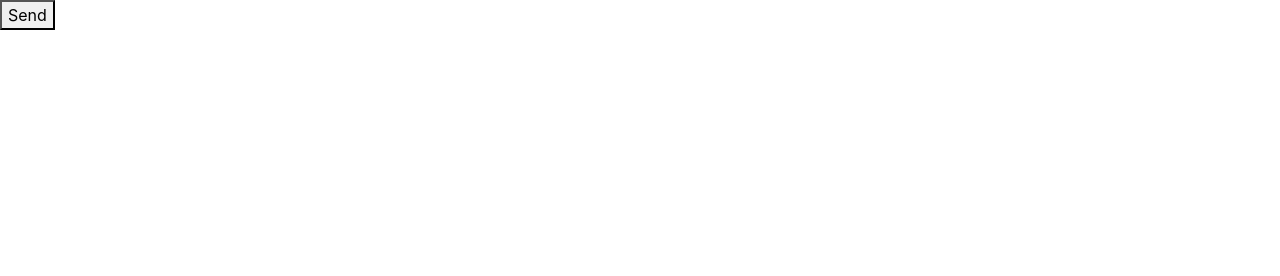
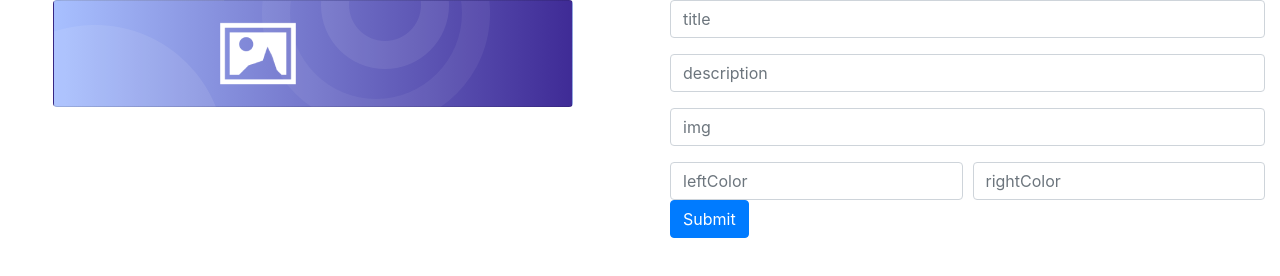
Before and after one commit to jgoramirez/fitnessReact, a React app: page /exercise/new in a window 1280 px wide. Built offline with nearby package versions, Linux system fonts and the light colour scheme.

Commit message:
Version 2-V28

```diff
--- a/src/components/App.js
+++ b/src/components/App.js
@@ -2,7 +2,7 @@ import React from 'react'
 import { BrowserRouter, Route, Switch } from 'react-router-dom'
 import Exercises from '../pages/Exercises'
 import ExerciseNew from '../pages/ExerciseNew'
-import NotFound from '../pages/NotFound'
+import NotFound from '../pages/404'
 
 const App = () => (
     <BrowserRouter>
--- a/src/components/Card.js
+++ b/src/components/Card.js
@@ -1,6 +1,7 @@
 // componente de clase
 import React from 'react'
 import circlesImg from '../images/circles.png'
+import emptyImg from '../images/empty.png'
 import './styles/Card.css'
 
 
@@ -26,12 +27,12 @@ class Card extends React.Component {
         return (
             <div className="card mx-auto Fitness-Card"
                 style={{
-                    backgroundImage: `url(${circlesImg}), linear-gradient(to right, ${leftColor}, ${rightColor})`
+                    backgroundImage: `url(${circlesImg}), linear-gradient(to right, ${leftColor||'#a8c0ff'}, ${rightColor||'#3f2b96'})`
                 }}>
                 <div className="card-body">
                     <div className="row center">
                         <div className="col-6">
-                            <img className="float-right" src={img} alt="exercise"/>
+                            <img className="float-right" src={img || emptyImg} alt="exercise"/>
                         </div>
                         <div className="col-6 Fitness-Card-Info">
                             <h1>{title}</h1>
--- /dev/null
+++ b/src/components/ExerciseForm.js
@@ -0,0 +1,81 @@
+import React from 'react'
+
+class ExerciseForm extends React.Component {
+
+    state = {}
+
+    render() {
+
+        const { onChange, onSubmit, form } = this.props
+
+        return (
+            <div className="container">
+                <form
+                    onSubmit={onSubmit}
+                >
+                    <div className="form-group">
+                        <input
+                            type="text"
+                            className="form-control"
+                            placeholder="title"
+                            name="title"
+                            onChange={onChange}
+                            value={form.title}
+                        />
+                    </div>
+                    <div className="form-group">
+                        <input
+                            type="text"
+                            className="form-control"
+                            placeholder="description"
+                            name="description"
+                            onChange={onChange}
+                            value={form.description}
+                        />
+                    </div>
+                    <div className="form-group">
+                        <input
+                            type="text"
+                            className="form-control"
+                            placeholder="img"
+                            name="img"
+                            onChange={onChange}
+                            value={form.img}
+                        />
+                    </div>
+                    <div className="form-row">
+                        <div className="col">
+                            <input
+                                type="text"
+                                className="form-control"
+                                placeholder="leftColor"
+                                name="leftColor"
+                                onChange={onChange}
+                                value={form.leftColor}
+                            />
+                        </div>
+                        <div className="col">
+                            <input
+                                type="text"
+                                className="form-control"
+                                placeholder="rightColor"
+                                name="rightColor"
+                                onChange={onChange}
+                                value={form.rightColor}
+                            />
+                        </div>
+                    </div>
+                    <button
+                        type="submit"
+                        className="btn btn-primary"
+                    >
+                        Submit
+                    </button>
+                </form>
+
+            </div>
+        )
+    }
+}
+
+export default ExerciseForm
--- /dev/null
+++ b/src/components/Loading.js
@@ -0,0 +1,11 @@
+import React from 'react'
+import './styles/Loading.css'
+
+
+const Loading = () => {
+    return(
+        <div className="loader">Loading...</div>
+    )
+}
+
+export default Loading
--- a/src/components/styles/Card.css
+++ b/src/components/styles/Card.css
@@ -1,6 +1,7 @@
 .card {
     border: none;
     border-radius: 8px;
+    margin-bottom: 20px;
     /* background: url('../../images/circles.png') no-repeat, linear-gradient(to right, #A74CF2, #617BFB); */
 }
 .Fitness-User-Info {
@@ -15,7 +16,6 @@
 .Fitness-Card-Info {
     padding-left: 0;
     padding-right: 75px;
-    padding-bottom: 20px;
 }
 .Fitness-Card-Info h1{
     font-size: 23px;
@@ -33,3 +33,7 @@
     margin-bottom: 80px;
     height: 60px;
 }
+
+img {
+    max-height: 117px;
+}
--- /dev/null
+++ b/src/components/styles/Loading.css
@@ -0,0 +1,80 @@
+.loader {
+    color: #40bfbf;
+    font-size: 90px;
+    text-indent: -9999em;
+    overflow: hidden;
+    width: 1em;
+    height: 1em;
+    border-radius: 50%;
+    margin: 72px auto;
+    position: relative;
+    -webkit-transform: translateZ(0);
+    -ms-transform: translateZ(0);
+    transform: translateZ(0);
+    -webkit-animation: load6 1.7s infinite ease, round 1.7s infinite ease;
+    animation: load6 1.7s infinite ease, round 1.7s infinite ease;
+  }
+  @-webkit-keyframes load6 {
+    0% {
+      box-shadow: 0 -0.83em 0 -0.4em, 0 -0.83em 0 -0.42em, 0 -0.83em 0 -0.44em, 0 -0.83em 0 -0.46em, 0 -0.83em 0 -0.477em;
+    }
+    5%,
+    95% {
+      box-shadow: 0 -0.83em 0 -0.4em, 0 -0.83em 0 -0.42em, 0 -0.83em 0 -0.44em, 0 -0.83em 0 -0.46em, 0 -0.83em 0 -0.477em;
+    }
+    10%,
+    59% {
+      box-shadow: 0 -0.83em 0 -0.4em, -0.087em -0.825em 0 -0.42em, -0.173em -0.812em 0 -0.44em, -0.256em -0.789em 0 -0.46em, -0.297em -0.775em 0 -0.477em;
+    }
+    20% {
+      box-shadow: 0 -0.83em 0 -0.4em, -0.338em -0.758em 0 -0.42em, -0.555em -0.617em 0 -0.44em, -0.671em -0.488em 0 -0.46em, -0.749em -0.34em 0 -0.477em;
+    }
+    38% {
+      box-shadow: 0 -0.83em 0 -0.4em, -0.377em -0.74em 0 -0.42em, -0.645em -0.522em 0 -0.44em, -0.775em -0.297em 0 -0.46em, -0.82em -0.09em 0 -0.477em;
+    }
+    100% {
+      box-shadow: 0 -0.83em 0 -0.4em, 0 -0.83em 0 -0.42em, 0 -0.83em 0 -0.44em, 0 -0.83em 0 -0.46em, 0 -0.83em 0 -0.477em;
+    }
+  }
+  @keyframes load6 {
+    0% {
+      box-shadow: 0 -0.83em 0 -0.4em, 0 -0.83em 0 -0.42em, 0 -0.83em 0 -0.44em, 0 -0.83em 0 -0.46em, 0 -0.83em 0 -0.477em;
+    }
+    5%,
+    95% {
+      box-shadow: 0 -0.83em 0 -0.4em, 0 -0.83em 0 -0.42em, 0 -0.83em 0 -0.44em, 0 -0.83em 0 -0.46em, 0 -0.83em 0 -0.477em;
+    }
+    10%,
+    59% {
+      box-shadow: 0 -0.83em 0 -0.4em, -0.087em -0.825em 0 -0.42em, -0.173em -0.812em 0 -0.44em, -0.256em -0.789em 0 -0.46em, -0.297em -0.775em 0 -0.477em;
+    }
+    20% {
+      box-shadow: 0 -0.83em 0 -0.4em, -0.338em -0.758em 0 -0.42em, -0.555em -0.617em 0 -0.44em, -0.671em -0.488em 0 -0.46em, -0.749em -0.34em 0 -0.477em;
+    }
+    38% {
+      box-shadow: 0 -0.83em 0 -0.4em, -0.377em -0.74em 0 -0.42em, -0.645em -0.522em 0 -0.44em, -0.775em -0.297em 0 -0.46em, -0.82em -0.09em 0 -0.477em;
+    }
+    100% {
+      box-shadow: 0 -0.83em 0 -0.4em, 0 -0.83em 0 -0.42em, 0 -0.83em 0 -0.44em, 0 -0.83em 0 -0.46em, 0 -0.83em 0 -0.477em;
+    }
+  }
+  @-webkit-keyframes round {
+    0% {
+      -webkit-transform: rotate(0deg);
+      transform: rotate(0deg);
+    }
+    100% {
+      -webkit-transform: rotate(360deg);
+      transform: rotate(360deg);
+    }
+  }
+  @keyframes round {
+    0% {
+      -webkit-transform: rotate(0deg);
+      transform: rotate(0deg);
+    }
+    100% {
+      -webkit-transform: rotate(360deg);
+      transform: rotate(360deg);
+    }
+  }
--- /dev/null
+++ b/src/pages/500.js
@@ -0,0 +1,12 @@
+import React from 'react'
+import '../components/styles/Errors.css'
+import FatalErrorImg from '../images/500.png'
+
+const FatalError = () => (
+    <div className="text-center">
+        <h1 className="Error_Text">Error: 500 Unexpected Error</h1>
+        <img src={FatalErrorImg} alt="500 Unexpected Error" className="Error_Image" />
+    </div>
+)
+
+export default FatalError
--- a/src/pages/ExerciseNew.js
+++ b/src/pages/ExerciseNew.js
@@ -1,16 +1,87 @@
 import React from 'react'
+import ExerciseForm from '../components/ExerciseForm'
+import Card from '../components/Card'
+import FatalError from './500'
 
 class ExerciseNew extends React.Component {
 
-    handleClick = () => {
-        console.log(this)
+    state = {
+        form: {
+            title: '',
+            description: '',
+            img: '',
+            leftColor: '',
+            rightColor: ''
+        },
+        loading: false,
+        error: null
+    }
+
+    handleChange = e => {
+        this.setState({
+            form: {
+                ...this.state.form,
+                [e.target.name]: e.target.value
+            }
+        })
+    }
+
+    handleSubmit = async e => {
+        this.state({
+            loading: true
+        })
+
+        e.preventDefault()
+        try {
+            console.log('Try')
+            let config = {
+                method: 'POST',
+                headers: {
+                    'Accept': 'application/json',
+                    'Content-Type': 'application/json',
+                },
+                body: JSON.stringify(this.state.form)
+            }
+
+            let res = await fetch('http://localhost:8000/api/exercises', config)
+            let json = await res.json()
+
+            this.state({
+                loading: false
+            })
+
+            this.props.history.push('/exercise')
+
+        } catch (error) {
+            console.log('Error')
+            this.state({
+                loading: false,
+                error
+            })
+        }
     }
 
     render() {
+
+        if (this.state.error)
+            return <FatalError/>
+
         return (
-            <button onClick={this.handleClick}>
-                Send
-            </button>
+            <div className="row">
+                <div className="col-sm">
+                    <Card
+                        {...this.state.form}
+                    />
+                </div>
+                <div className="col-sm">
+                    <ExerciseForm
+                        onChange = {this.handleChange}
+                        onSubmit = {this.handleSubmit}
+                        form = {this.state.form}
+                    />
+                </div>
+            </div>
+
         )
     }
 }
--- a/src/pages/Exercises.js
+++ b/src/pages/Exercises.js
@@ -2,35 +2,44 @@ import React from 'react'
 import ExerciseList from '../components/ExerciseList'
 import Welcome from '../components/Welcome'
 import AddButton from '../components/AddButton'
+import Loading from '../components/Loading'
+import FatalError from './500'
 
 class Exercises extends React.Component {
 
     state = {
-        data: [{
-            "id": 1,
-            "title": "Technique Guides",
-            "description": "Learn amazing street workout and calisthenics",
-            "img": "https://firebasestorage.googleapis.com/v0/b/tutoriales-e4830.appspot.com/o/exercise.png?alt=media&token=b9c4b236-16a9-4a56-bba2-90c9660a0f06",
-            "leftColor": "#A74CF2",
-            "rightColor": "#617BFB"
-        },{
-            "id": 2,
-            "title": "Skills Training",
-            "description": "Learn the secrets of bodyweight techniques",
-            "img": "https://firebasestorage.googleapis.com/v0/b/tutoriales-e4830.appspot.com/o/exercises02.png?alt=media&token=a5d55381-5f3e-4f25-92dd-560775f96aa2",
-            "leftColor": "#17EAD9",
-            "rightColor": "#6078EA"
-        },{
-            "id": 3,
-            "title": "Strength Training",
-            "description": "Train anytime, everywere and become a superhero!",
-            "img": "https://firebasestorage.googleapis.com/v0/b/tutoriales-e4830.appspot.com/o/exercise03.png?alt=media&token=8e5301c0-151e-415d-bd2c-655235d9c916",
-            "leftColor": "#FAD961",
-            "rightColor": "#F76B1C"
-        }]
+        data: [],
+        loading: true,
+        error: null
+    }
+
+    async componentDidMount() {
+        await this.fetchExercises()
+    }
+
+    fetchExercises = async () => {
+        try {
+
+            let res = await fetch('http://localhost:8000/api/exercises')
+            let data = await res.json()
+
+            this.setState({
+                data,
+                loading: false
+            })
+        } catch (error) {
+            this.setState({
+                loading: false,
+                error
+            })
+        }
     }
 
     render() {
+        if (this.state.loading)
+            return <Loading />
+        if (this.state.error)
+            return <FatalError/>
         return (
             <div>
                 <Welcome
--- a/src/pages/NotFound.js
+++ /dev/null
@@ -1,5 +0,0 @@
-import React from 'react'
-
-const NotFound = () => <h1>Object Not Found</h1>
-
-export default NotFound
```
Also changed, not shown: src/components/styles/Errors.css (added, +8 -0 lines), src/pages/404.js (added, +12 -0 lines), src/images/404.png (added), src/images/500.png (added), src/images/empty.png (added).
